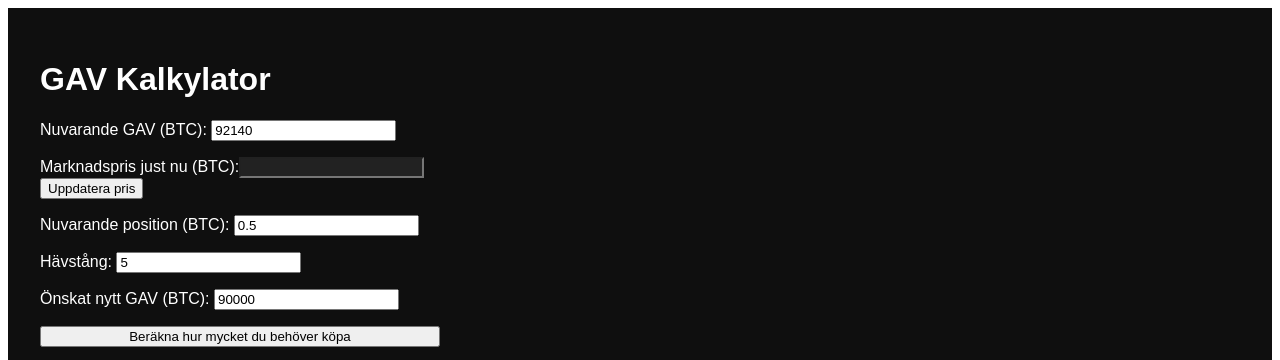
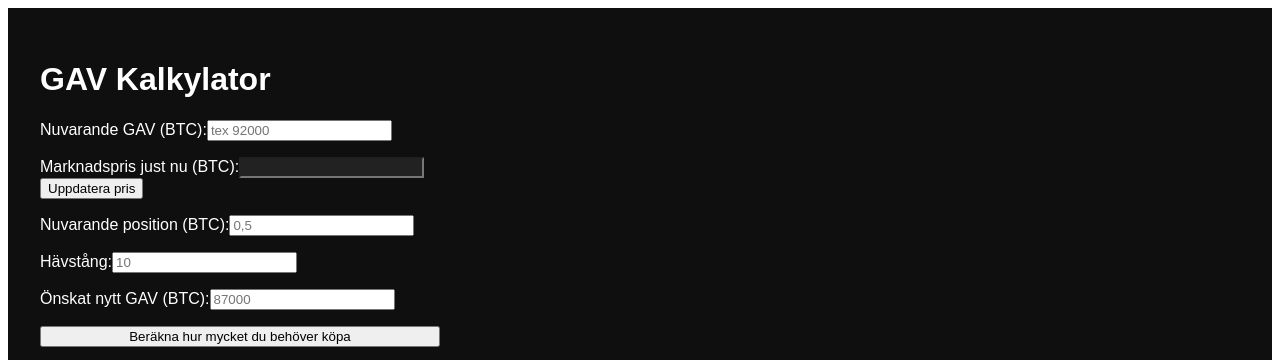
Before and after one commit to jannethell/gavapp, a React (Vite) app: page / in a window 1280 px wide. Shown: the top 360 px of the page. Built offline with nearby package versions, Linux system fonts and the light colour scheme.

Commit message:
guld text, ändrade inmatningsfälten

```diff
--- a/src/App.jsx
+++ b/src/App.jsx
@@ -1,11 +1,11 @@
 import React, { useState } from "react";
 
 export default function App() {
-  const [currentGav, setCurrentGav] = useState(92140);
+  const [currentGav, setCurrentGav] = useState("");
   const [marketPrice, setMarketPrice] = useState("");
-  const [btcAmount, setBtcAmount] = useState(0.5);
-  const [leverage, setLeverage] = useState(5);
-  const [targetGav, setTargetGav] = useState(90000);
+  const [btcAmount, setBtcAmount] = useState("");
+  const [leverage, setLeverage] = useState("");
+  const [targetGav, setTargetGav] = useState("");
   const [result, setResult] = useState("");
   const [lastUpdated, setLastUpdated] = useState(null);
 
@@ -45,17 +45,25 @@ export default function App() {
     <div style={{ backgroundColor: "#0f0f0f", color: "white", padding: "2rem", fontFamily: "sans-serif", minHeight: "100vh" }}>
       <h1>GAV Kalkylator</h1>
       <div style={{ maxWidth: "400px", display: "flex", flexDirection: "column", gap: "1rem" }}>
-        <label>Nuvarande GAV (BTC): <input type="number" value={currentGav} onChange={e => setCurrentGav(+e.target.value)} /></label>
+        <label>Nuvarande GAV (BTC):
+          <input type="number" placeholder="tex 92000" value={currentGav} onChange={e => setCurrentGav(e.target.value)} />
+          </label>
 
         <label>Marknadspris just nu (BTC):
-          <input type="number" value={marketPrice} readOnly style={{ background: "#222", color: "white" }} />
+          <input type="number" value={marketPrice} readOnly style={{ background: "#222", color: "gold" }} />
           <button onClick={fetchBTC}>Uppdatera pris</button>
           {lastUpdated && <div style={{ fontSize: "0.8rem", color: "#ccc" }}>Senast uppdaterad: {lastUpdated}</div>}
         </label>
 
-        <label>Nuvarande position (BTC): <input type="number" value={btcAmount} onChange={e => setBtcAmount(+e.target.value)} /></label>
-        <label>Hävstång: <input type="number" value={leverage} onChange={e => setLeverage(+e.target.value)} /></label>
-        <label>Önskat nytt GAV (BTC): <input type="number" value={targetGav} onChange={e => setTargetGav(+e.target.value)} /></label>
+        <label>Nuvarande position (BTC):
+          <input type="number" placeholder="0,5" value={btcAmount} onChange={e => setBtcAmount(e.target.value)} />
+          </label>
+        <label>Hävstång:
+          <input type="number" placeholder="10" value={leverage} onChange={e => setLeverage(e.target.value)} />
+          </label>
+        <label>Önskat nytt GAV (BTC):
+          <input type="number" placeholder="87000" value={targetGav} onChange={e => setTargetGav(e.target.value)} />
+          </label>
 
         <button onClick={calculate}>Beräkna hur mycket du behöver köpa</button>
         {result && <pre style={{ background: "#111", padding: "1rem", borderRadius: "8px", whiteSpace: "pre-wrap" }}>{result}</pre>}
```
Also changed, not shown: 2 other files (tests, documents, lock files or other folders).
